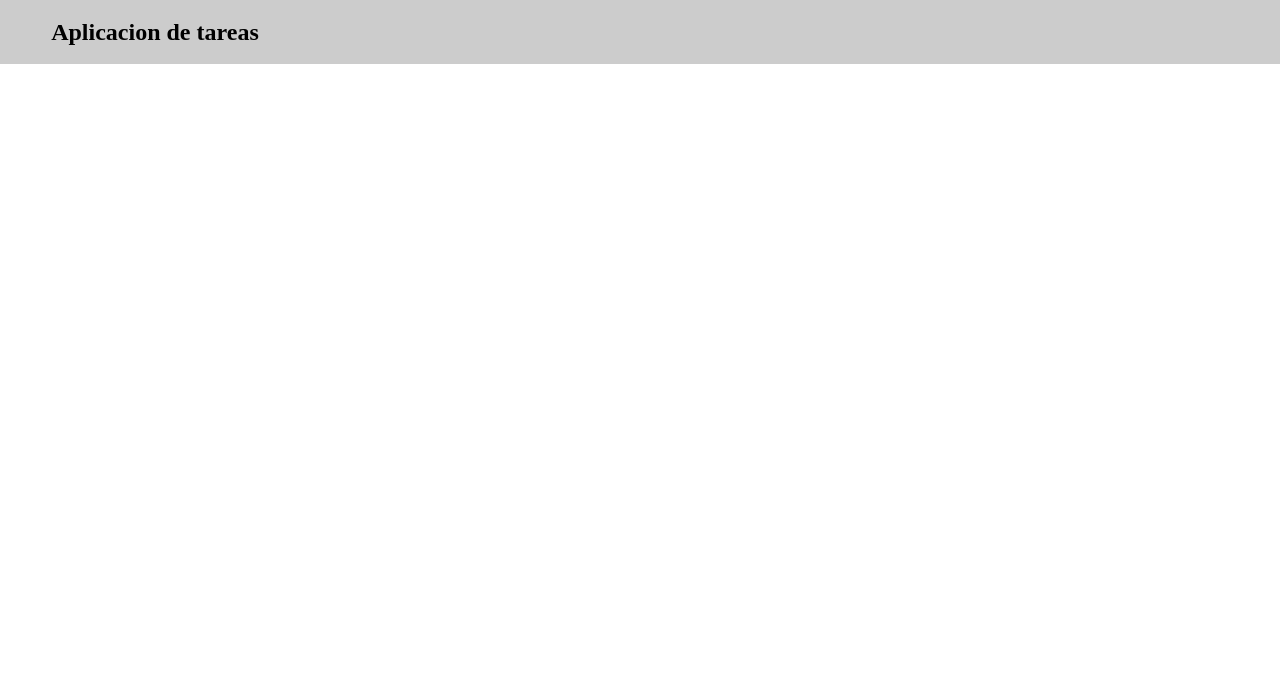
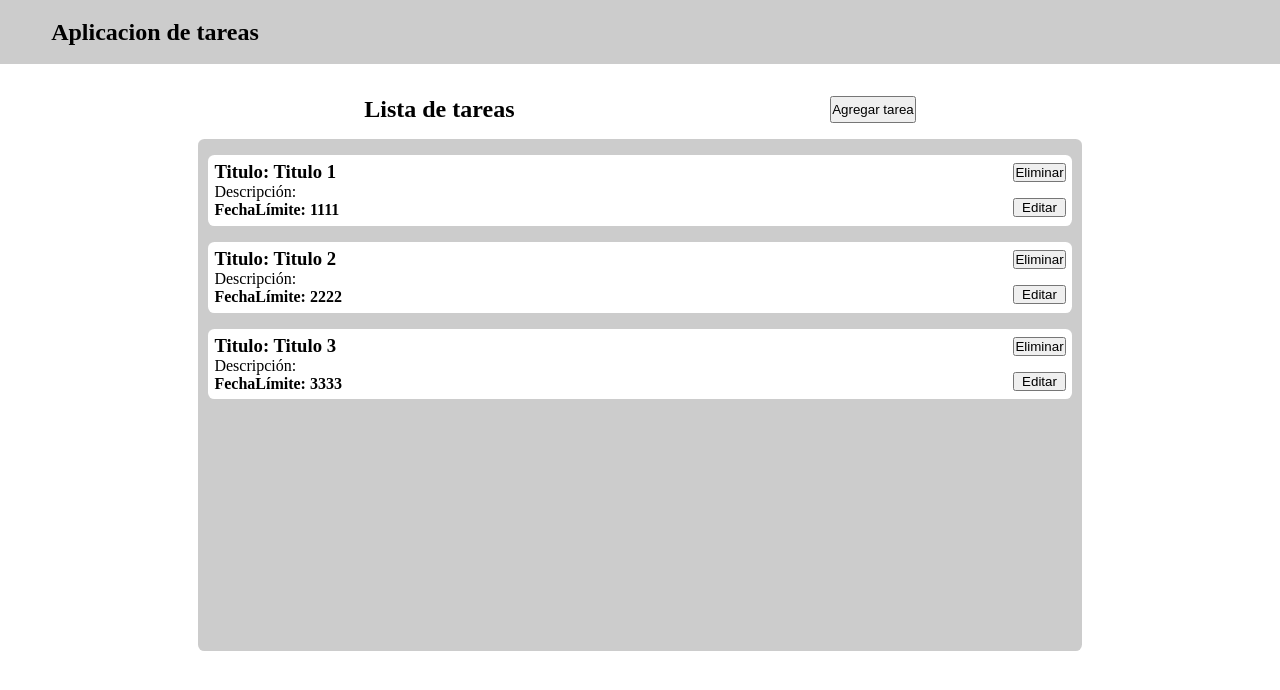
Before and after one commit to lauti3314/Proyecto-Zustand, a React (Vite) app in the folder zustandTarea/: page / in a window 1280 px wide. Shown: the top 690 px of the page. Built offline with nearby package versions, Linux system fonts and the light colour scheme; data requests are answered from the project's data file.

Commit message:
Modal done

```diff
--- a/zustandTarea/db.json
+++ b/zustandTarea/db.json
@@ -1,3 +1,22 @@
 {
-    "tareas":[]
+  "tareas": [
+    {
+      "id": "123",
+      "titulo": "Titulo 1",
+      "descripción": "Descripción 1",
+      "fechaLimite": "1111"
+    },
+    {
+      "id": "1234",
+      "titulo": "Titulo 2",
+      "descripción": "Descripción 2",
+      "fechaLimite": "2222"
+    },
+    {
+      "id": "12345",
+      "titulo": "Titulo 3",
+      "descripción": "Descripción 3",
+      "fechaLimite": "3333"
+    }
+  ]
 }
--- a/zustandTarea/src/components/screens/TareasScreen.tsx
+++ b/zustandTarea/src/components/screens/TareasScreen.tsx
@@ -1,9 +1,11 @@
 import { Header } from "../ui/Header/Header";
+import { ListTareas } from "../ui/ListTareas/ListTareas";
 
 export const TareasScreen = () => {
   return (
     <div>
       <Header />
+      <ListTareas />
     </div>
   );
 };
--- /dev/null
+++ b/zustandTarea/src/components/ui/CardList/CardList.module.css
@@ -0,0 +1,19 @@
+.containerCard {
+  width: 100%;
+  background-color: #fff;
+  border-radius: 0.4rem;
+  padding: 0.4rem;
+  display: flex;
+  justify-content: space-between;
+}
+
+.actionCard {
+  display: flex;
+  flex-direction: column;
+  justify-content: center;
+  gap: 1rem;
+}
+
+.actionCard button:hover{
+    cursor: pointer;
+}
--- /dev/null
+++ b/zustandTarea/src/components/ui/CardList/CardList.tsx
@@ -0,0 +1,34 @@
+import { FC } from "react";
+import { ITarea } from "../../../types/ITarea";
+import styles from "./CardList.module.css";
+
+type ICardList = {
+  tarea: ITarea;
+
+  handleOpenModalEdit: (tarea: ITarea) => void;
+};
+
+export const CardList: FC<ICardList> = ({ tarea, handleOpenModalEdit }) => {
+  const eliminarTarea = () => {
+    console.log("tarea a eliminar");
+  };
+  const editarTarea = () => {
+    handleOpenModalEdit(tarea);
+  };
+
+  return (
+    <div className={styles.containerCard}>
+      <div>
+        <h3>Titulo: {tarea.titulo} </h3>
+        <p>Descripción: {tarea.descripcion} </p>
+        <p>
+          <b> FechaLímite: {tarea.fechaLimite} </b>
+        </p>
+      </div>
+      <div className={styles.actionCard}>
+        <button onClick={eliminarTarea}>Eliminar</button>
+        <button onClick={editarTarea}>Editar</button>
+      </div>
+    </div>
+  );
+};
--- /dev/null
+++ b/zustandTarea/src/components/ui/ListTareas/ListTareas.module.css
@@ -0,0 +1,29 @@
+.containerPrincipalListTareas {
+  display: flex;
+  justify-content: center;
+  align-items: center;
+  padding: 2rem;
+  flex-direction: column;
+  gap: 1rem;
+}
+
+.containerTitleAndButton {
+  display: flex;
+  justify-content: space-around;
+  gap: 1rem;
+  width: 70%;
+}
+
+.containerList {
+  display: flex;
+  flex-direction: column;
+  align-items: center;
+  gap: 1rem;
+  padding: 1rem;
+  background-color: #ccc;
+  width: 70%;
+  min-height: 60vh;
+  max-height: 62vh;
+  overflow-y: auto;
+  border-radius: 0.4rem;
+}
--- /dev/null
+++ b/zustandTarea/src/components/ui/ListTareas/ListTareas.tsx
@@ -0,0 +1,64 @@
+import { tareaStore } from "../../../store/tareaStore";
+import styles from "./ListTareas.module.css";
+import { useEffect, useState } from "react";
+import { getAllTareas } from "../../../http/tarea";
+import { CardList } from "../CardList/CardList";
+import { Modal } from "../Modal/Modal";
+import { ITarea } from "../../../types/ITarea";
+
+export const ListTareas = () => {
+  const tareas = tareaStore((state) => state.tareas);
+  const setArrayTareas = tareaStore((state) => state.setArrayTareas);
+
+  const setTareaActiva = tareaStore((state) => state.setTareaActiva);
+
+  const getTareas = async () => {
+    const data = await getAllTareas();
+    if (data) setArrayTareas(data);
+  };
+
+  useEffect(() => {
+    getTareas();
+  }, []);
+
+  const [openModalTarea, setOpenModalTarea] = useState(false);
+
+  const handleOpenModalEdit = (tarea: ITarea) => {
+    setTareaActiva(tarea);
+    setOpenModalTarea(true);
+  };
+
+  const handleCloseModal = () => {
+    setOpenModalTarea(false);
+  };
+
+  return (
+    <>
+      <div className={styles.containerPrincipalListTareas}>
+        <div className={styles.containerTitleAndButton}>
+          <h2>Lista de tareas</h2>
+          <button
+            onClick={() => {
+              setOpenModalTarea(true);
+            }}
+          >
+            Agregar tarea
+          </button>
+        </div>
+
+        <div className={styles.containerList}>
+          {tareas.length > 0 ? (
+            tareas.map((el) => (
+              <CardList handleOpenModalEdit={handleOpenModalEdit} tarea={el} />
+            ))
+          ) : (
+            <div>
+              <h3>No hay tareas</h3>
+            </div>
+          )}
+        </div>
+      </div>
+      {openModalTarea && <Modal handleCloseModal={handleCloseModal} />}
+    </>
+  );
+};
--- /dev/null
+++ b/zustandTarea/src/components/ui/Modal/Modal.module.css
@@ -0,0 +1,44 @@
+.containerPrincipalModal {
+  position: absolute;
+  top: 0;
+  left: 0;
+  display: flex;
+  justify-content: center;
+  align-items: center;
+  width: 100vw;
+  height: 100vh;
+  backdrop-filter: brightness(90%) blur(2px);
+}
+
+.contentPopUp {
+  background-color: #fff;
+  box-shadow: 5px 2px 10px #585858;
+  width: 35vw;
+  padding: 1rem;
+  border-radius: 0.4rem;
+  display: flex;
+  flex-direction: column;
+  gap: 1rem;
+  align-items: center;
+  justify-content: space-around;
+}
+
+.formContent {
+  display: flex;
+  flex-direction: column;
+  justify-content: space-around;
+  gap: 1rem;
+}
+
+.formContent input {
+  width: 100%;
+  padding: 0.3rem;
+  resize: none;
+  margin: 0.4rem 0;
+}
+
+.buttonCard {
+  display: flex;
+  width: 100%;
+  justify-content: space-around;
+}
--- /dev/null
+++ b/zustandTarea/src/components/ui/Modal/Modal.tsx
@@ -0,0 +1,66 @@
+import { FC, useEffect, useState } from "react";
+import { tareaStore } from "../../../store/tareaStore";
+import styles from "./Modal.module.css";
+import { ITarea } from "../../../types/ITarea";
+
+type IModal = {
+  handleCloseModal: VoidFunction;
+};
+
+const initialState: ITarea = {
+  titulo: "",
+  descripcion: "",
+  fechaLimite: "",
+};
+
+export const Modal: FC<IModal> = ({ handleCloseModal }) => {
+  const tareaActiva = tareaStore((state) => state.tareaActiva);
+
+  const [formValues, setFormValues] = useState<ITarea>(initialState);
+
+  useEffect(() => {
+    if (tareaActiva) setFormValues(tareaActiva);
+  }, []);
+
+  return (
+    <div className={styles.containerPrincipalModal}>
+      <div className={styles.contentPopUp}>
+        <div>
+          <h3>{tareaActiva ? "Editar Tarea" : "Crear Tarea"} </h3>
+        </div>
+
+        <form className={styles.formContent}>
+          <div>
+            <input
+              placeholder="Ingrese un titulo"
+              type="text"
+              required
+              value={formValues.titulo}
+              autoComplete="off"
+              name="titulo"
+            />
+            <textarea
+              placeholder="Ingrese una descripción"
+              required
+              value={formValues.descripcion}
+              name="descripcion"
+            />
+            <input
+              type="date"
+              value={formValues.fechaLimite}
+              required
+              autoComplete="off"
+              name="fechaLimite"
+            />
+          </div>
+          <div className={styles.buttonCard}>
+            <button onClick={handleCloseModal}>Cancelar</button>
+            <button type="submit">
+              {tareaActiva ? "Editar Tarea" : "Crear Tarea"}{" "}
+            </button>
+          </div>
+        </form>
+      </div>
+    </div>
+  );
+};
```
